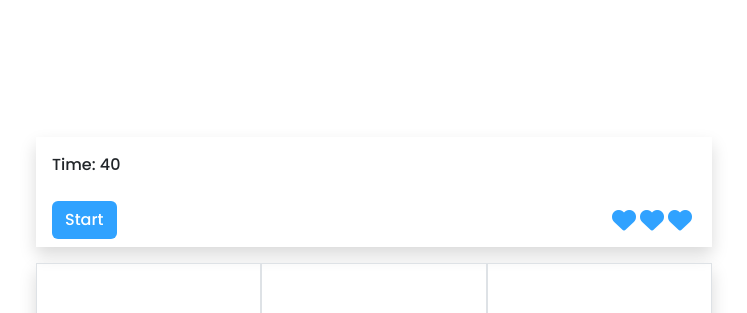
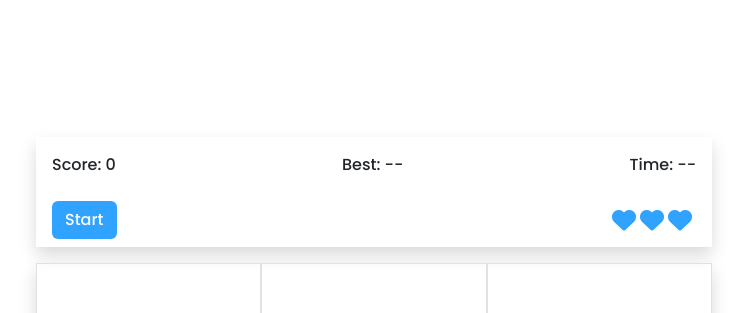
Before and after one commit to josue052015/memory-game, an Angular app in the folder memory-game/: page / in a window 1280 px wide. Shown: the top 313 px of the page, without its empty margins (266-1013 px from the left). Built offline with nearby package versions, Linux system fonts and the light colour scheme.

Commit message:
best score

```diff
--- a/memory-game/src/app/app.component.html
+++ b/memory-game/src/app/app.component.html
@@ -1,7 +1,11 @@
 <div class="container content">
-    <app-menu [gameStatus]="gameStatus" [attempsRemaining]="attempsRemaining" [gameDifficulty]="difficulty" [counter]="timeCounter"
+    <div [ngClass]="{'events-disabled': !menuEventsAllowed}">
+        <app-menu [gameStatus]="gameStatus" [attempsRemaining]="attempsRemaining" [gameDifficulty]="difficulty"
+        [counter]="timeCounter" [score]="currentScore" [highScore]="highScore"
         (onStartGame)="startGame()" (onGameOver)="endGame()"></app-menu>
+    </div>
     <app-keyboard [gameStatus]="gameStatus" [attempsRemaining]="attempsRemaining"
-        (onAttempFailed)="handleAttempFailed()" (onStageCompleted)="handleStageCompleted()"></app-keyboard>
+        (onAttempFailed)="handleAttempFailed()" (onStageCompleted)="handleStageCompleted()"
+        (onStageGenerationCompleted)="handleStageGenerated()"></app-keyboard>
 </div>
 <router-outlet></router-outlet>
--- a/memory-game/src/app/app.component.scss
+++ b/memory-game/src/app/app.component.scss
@@ -1,4 +1,4 @@
-.content{
+.content {
     max-width: 700px;
     margin: auto;
     height: 100vh;
@@ -6,3 +6,7 @@
     flex-direction: column;
     justify-content: center;
 }
+
+.events-disabled {
+    pointer-events: none;
+}
--- a/memory-game/src/app/app.component.ts
+++ b/memory-game/src/app/app.component.ts
@@ -14,28 +14,30 @@ export class AppComponent {
   difficulty = GameDifficulty.Normal;
   gameStatus = GameStatus.GameOver;
   currentScore = 0;
-  timeCounter = this.setCounter();
+  timeCounter = 0;
+  menuEventsAllowed = true;
   highScore = localStorage.getItem('highScore')
 
-  setCounter(): number {
+  setCounter(){
     switch (this.difficulty) {
       case GameDifficulty.Easy:
-        return 30
+        this.timeCounter =  30
         break;
       case GameDifficulty.Normal:
-        return 40
+        this.timeCounter =  40
         break;
       case GameDifficulty.Hard:
-        return 50
+        this.timeCounter =  50
         break;
       case GameDifficulty.Insane:
-        return 60
+        this.timeCounter =  60
         break;
     }
   }
 
   startGame() {
     this.gameStatus = GameStatus.GameStarted;
+    this.menuEventsAllowed = false
   }
 
   endGame() {
@@ -57,4 +59,9 @@ export class AppComponent {
       localStorage.setItem('highScore', this.currentScore.toString())
     }
   }
+
+  handleStageGenerated() {
+    this.menuEventsAllowed = true;
+    this.setCounter();
+  }
 }
--- a/memory-game/src/app/pages/keyboard/keyboard.component.ts
+++ b/memory-game/src/app/pages/keyboard/keyboard.component.ts
@@ -13,6 +13,7 @@ export class KeyboardComponent implements OnInit, OnChanges {
   @Input() attempsRemaining: any;
   @Output() onAttempFailed = new EventEmitter();
   @Output() onStageCompleted = new EventEmitter();
+  @Output() onStageGenerationCompleted = new EventEmitter();
 
   constructor() { }
 
@@ -31,7 +32,6 @@ export class KeyboardComponent implements OnInit, OnChanges {
 
   ngOnChanges(changes: SimpleChanges): void {
     if (changes) {
-      console.log('changes', changes)
       switch (changes['gameStatus']?.currentValue) {
         case GameStatus.GameStarted:
           this.generateGameStage()
@@ -57,7 +57,7 @@ export class KeyboardComponent implements OnInit, OnChanges {
     this.keyboardActive = false
   }
 
-  generateGameStage(combinationsLength = 4, displayColorTime = 500) {
+  generateGameStage(combinationsLength = 2, displayColorTime = 500) {
     this.keyboardActive = false
     let randomItem = this.getRandomInt()
     this.keysCombination.push(randomItem)
@@ -75,6 +75,7 @@ export class KeyboardComponent implements OnInit, OnChanges {
       else {
         this.combinationCounter = 1
         this.keyboardActive = true
+        this.onStageGenerationCompleted.emit()
       }
     }, displayColorTime);
   }
@@ -87,9 +88,9 @@ export class KeyboardComponent implements OnInit, OnChanges {
       case true:
         const isStageCompleted = this.attempsCombination.length == this.keysCombination.length;
         if (isStageCompleted) {
-          this.onStageCompleted.emit()
           this.keyboardSuccess = true;
           setTimeout(() => {
+            this.onStageCompleted.emit()
             this.keyboardSuccess = false;
             this.generateGameStage()
           }, 1000);
--- a/memory-game/src/app/pages/menu/menu.component.html
+++ b/memory-game/src/app/pages/menu/menu.component.html
@@ -1,11 +1,13 @@
 <div class="shadow px-3 mb-3">
     <div class="menu-row">
-        <div class="d-flex">Time: {{counter}}</div>
+        <div class="d-flex">Score: {{score}}</div>
+        <div class="d-flex">Best: {{highScore ? highScore : '--'}}</div>
+        <div class="d-flex">Time: {{currentCounter ? currentCounter : '--'}}</div>
     </div>
     <div class="menu-row">
         <button type="button" class="btn start-btn" (click)="startGame()"
             *ngIf="gameStatus == gameStatusEnum.GameOver">Start</button>
-        <button type="button" class="btn end-btn" (click)=" this.onGameOver.emit()"
+        <button type="button" class="btn end-btn" (click)="endGame()"
             *ngIf="gameStatus == gameStatusEnum.GameStarted">End Game</button>
         <div class="d-flex"><i class="fa-solid fa-heart attemp-remaining-icon me-1"
                 *ngFor="let _ of [].constructor(attempsRemaining)"></i></div>
--- a/memory-game/src/app/pages/menu/menu.component.ts
+++ b/memory-game/src/app/pages/menu/menu.component.ts
@@ -1,4 +1,4 @@
-import { Component, EventEmitter, Input, OnInit, Output } from '@angular/core';
+import { Component, EventEmitter, Input, OnChanges, OnInit, Output, SimpleChanges } from '@angular/core';
 import { GameStatus } from 'src/app/shared/enums/game-status.enum';
 import { GameDifficulty } from '../../shared/enums/game-difficulty.enum';
 
@@ -7,13 +7,17 @@ import { GameDifficulty } from '../../shared/enums/game-difficulty.enum';
   templateUrl: './menu.component.html',
   styleUrls: ['./menu.component.scss']
 })
-export class MenuComponent implements OnInit {
+export class MenuComponent implements OnInit, OnChanges {
 
   gameStatusEnum = GameStatus
+  currentCounter = 0
+  setTimeoutsIds: any[] = []
   @Input() gameStatus: any;
   @Input() attempsRemaining: any;
   @Input() gameDifficulty: any;
-  @Input() counter: any
+  @Input() counter: any;
+  @Input() score: any;
+  @Input() highScore: any;
   @Output() onStartGame = new EventEmitter()
   @Output() onGameOver = new EventEmitter()
 
@@ -22,21 +26,43 @@ export class MenuComponent implements OnInit {
   ngOnInit(): void {
   }
 
+  ngOnChanges(changes: SimpleChanges): void {
+    console.log('changes', changes)
+    if (changes['counter']?.currentValue || changes['score']?.currentValue) {
+      this.currentCounter = this.counter
+      this.clearSetTimeoutsRemaining()
+      this.discountCounter()
+    }
+
+  }
+
   startGame() {
     this.onStartGame.emit()
-    this.discountCounter()
+  }
+
+  endGame() {
+    this.currentCounter = 0
+    this.onGameOver.emit()
   }
 
   discountCounter() {
-    setTimeout(() => {
-      if (this.counter == 0) {
-        this.onGameOver.emit()
+    const timeoutId = setTimeout(() => {
+      if (this.currentCounter == 0) {
+        this.endGame()
       }
       else {
-        this.counter -= 1
+        this.currentCounter -= 1
         this.discountCounter()
       }
     }, 1000);
+    this.setTimeoutsIds.push(timeoutId)
+  }
+
+  clearSetTimeoutsRemaining(){
+    for (let i = 0; i <  this.setTimeoutsIds.length; i++) {
+      clearTimeout(this.setTimeoutsIds[i]);
+    }
+    this.setTimeoutsIds = []
   }
 
 }
```
